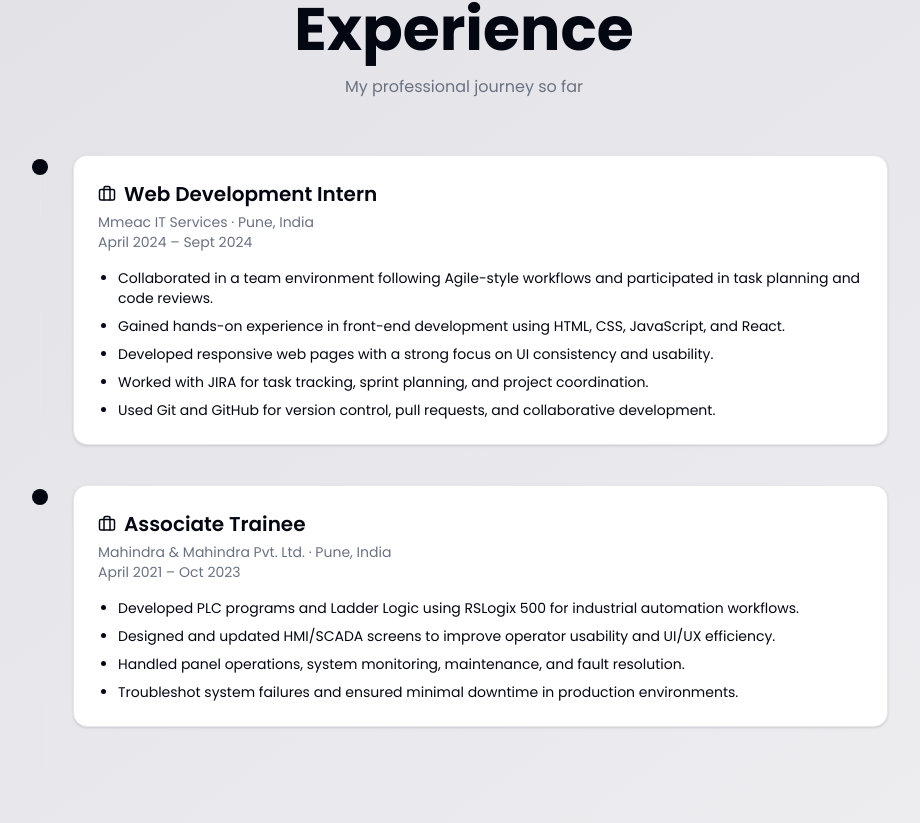
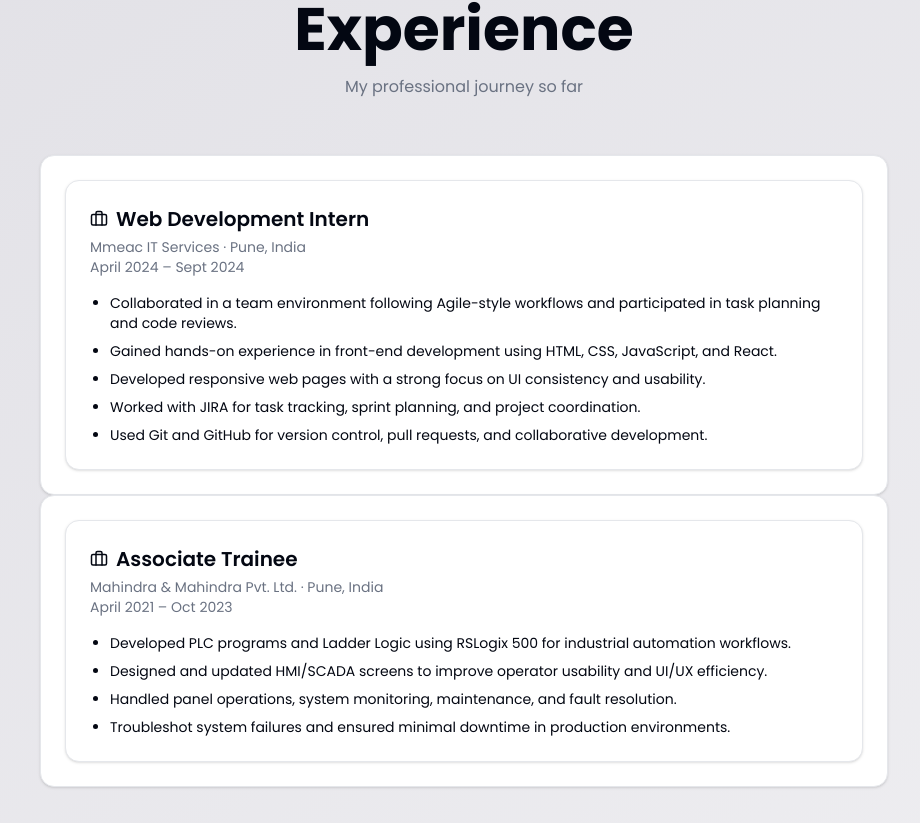
Before and after one commit to nilesh-gaikwad01/nileshgaikwad-dev, a Next.js app in the folder nileshgaikwad-dev/: page / in a window 1280 px wide. Shown: the part 1357-2180 px from the top of the page, without its empty margins (176-1096 px from the left). Built offline with nearby package versions, Linux system fonts and the light colour scheme; a web font is replaced by a local one.

Commit message:
Ui changes

```diff
--- a/nileshgaikwad-dev/components/ExperienceCard.jsx
+++ b/nileshgaikwad-dev/components/ExperienceCard.jsx
@@ -2,7 +2,7 @@ import { Briefcase } from "lucide-react";
 
 export default function ExperienceCard({ experience }) {
   return (
-    <div className="relative pl-8 pb-10 border-l border-border">
+    <div className="bg-background border border-border rounded-xl p-6 shadow-sm hover:shadow-md transition">
       {/* Timeline Dot */}
       <span className="absolute left-[-9px] top-1 w-4 h-4 rounded-full bg-foreground"></span>
 
--- a/nileshgaikwad-dev/tsconfig.json
+++ b/nileshgaikwad-dev/tsconfig.json
@@ -22,6 +22,6 @@
       "@/*": ["./*"]
     }
   },
-  "include": ["next-env.d.ts", "**/*.ts", "**/*.tsx", ".next/types/**/*.ts"],
+  "include": ["next-env.d.ts", "**/*.ts", "**/*.tsx", ".next/types/**/*.ts", "lib/experience.ts"],
   "exclude": ["node_modules"]
 }
```
Also changed, not shown: nileshgaikwad-dev/lib/experience.ts (renamed from nileshgaikwad-dev/lib/experience.js).
